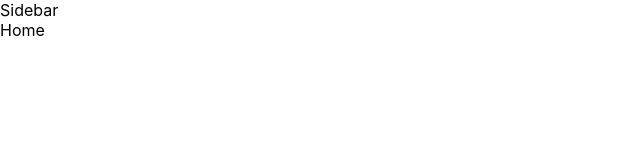
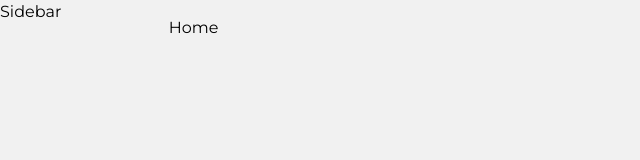
Before and after one commit to jasonchriscodes/Home-Automation-Manager, a React (Create React App) app in the folder frontend/: page / in a window 1280 px wide. Shown: the top 160 px of the page, without its empty margins (0-640 px from the left). Built offline with nearby package versions, Linux system fonts and the light colour scheme.

Commit message:
chore: setup css file

```diff
--- a/frontend/src/index.css
+++ b/frontend/src/index.css
@@ -1,13 +1,25 @@
-body {
-  margin: 0;
-  font-family: -apple-system, BlinkMacSystemFont, 'Segoe UI', 'Roboto', 'Oxygen',
-    'Ubuntu', 'Cantarell', 'Fira Sans', 'Droid Sans', 'Helvetica Neue',
-    sans-serif;
-  -webkit-font-smoothing: antialiased;
-  -moz-osx-font-smoothing: grayscale;
+@import url("https://fonts.googleapis.com/css2?family=Montserrat:wght@100;200;300;400;500;600;700;800&family=Play:wght@700&display=swap");
+
+@tailwind base;
+@tailwind components;
+@tailwind utilities;
+
+@layer base {
+  html {
+    @apply font-Montserrat;
+  }
+  body {
+    background: #f1f1f1;
+  }
+  h1 {
+    @apply text-xl font-medium capitalize;
+  }
 }
 
-code {
-  font-family: source-code-pro, Menlo, Monaco, Consolas, 'Courier New',
-    monospace;
+.link {
+  @apply p-2.5 flex rounded-md gap-6 items-center md:cursor-pointer cursor-default duration-300 font-medium;
 }
+
+.active {
+  @apply bg-blue-100 text-blue-600;
+}
```
